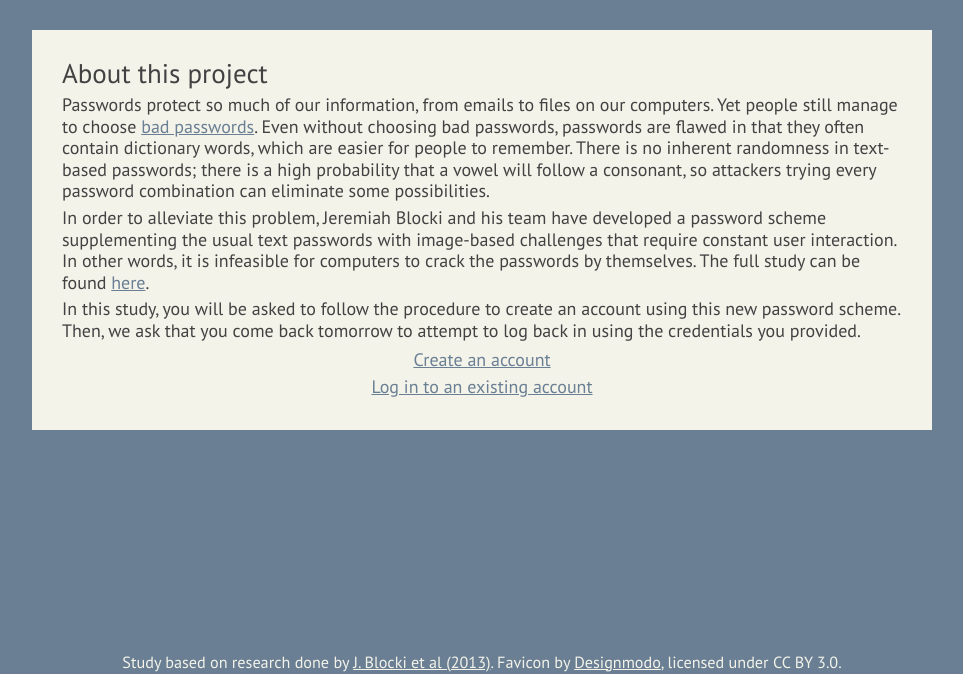
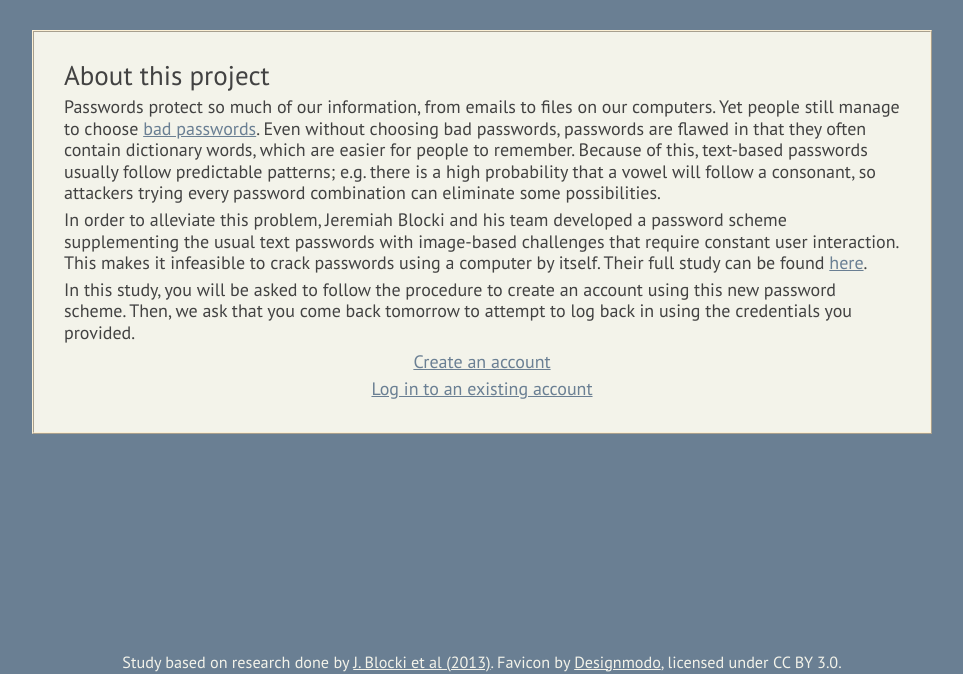
Before and after one commit to brandonchinn178/gotcha-password, a Django app: template gotcha_password/templates/home.html in a window 1280 px wide. Shown: the part 113-787 px from the top of the page, without its empty margins (158-1121 px from the left). Run offline with Django 3.2, Linux system fonts and the light colour scheme; the template is opened without the code that fills it, so the values that code supplies are empty; style sheets or scripts are compiled from the project's sources.

Commit message:
fixes to home page

```diff
--- a/gotcha_password/static/sass/base.scss
+++ b/gotcha_password/static/sass/base.scss
@@ -67,6 +67,7 @@ footer {
     color: $black;
     width: 900px;
     margin: 0 auto;
+    border: 2px ridge $off-white;
     a {
         color: $blue;
         &:hover {
--- a/gotcha_password/templates/home.html
+++ b/gotcha_password/templates/home.html
@@ -7,8 +7,8 @@
 
 {% block content %}
     <h1>About this project</h1>
-    <p>Passwords protect so much of our information, from emails to files on our computers. Yet people still manage to choose <a href="http://www.prweb.com/releases/2012/10/prweb10046001.htm">bad passwords</a>. Even without choosing bad passwords, passwords are flawed in that they often contain dictionary words, which are easier for people to remember. There is no inherent randomness in text-based passwords; there is a high probability that a vowel will follow a consonant, so attackers trying every password combination can eliminate some possibilities.</p>
-    <p>In order to alleviate this problem, Jeremiah Blocki and his team have developed a password scheme supplementing the usual text passwords with image-based challenges that require constant user interaction. In other words, it is infeasible for computers to crack the passwords by themselves. The full study can be found <a href="http://dl.acm.org/citation.cfm?id=2517319">here</a>.</p>
+    <p>Passwords protect so much of our information, from emails to files on our computers. Yet people still manage to choose <a href="http://www.prweb.com/releases/2012/10/prweb10046001.htm">bad passwords</a>. Even without choosing bad passwords, passwords are flawed in that they often contain dictionary words, which are easier for people to remember. Because of this, text-based passwords usually follow predictable patterns; e.g. there is a high probability that a vowel will follow a consonant, so attackers trying every password combination can eliminate some possibilities.</p>
+    <p>In order to alleviate this problem, Jeremiah Blocki and his team developed a password scheme supplementing the usual text passwords with image-based challenges that require constant user interaction. This makes it infeasible to crack passwords using a computer by itself. Their full study can be found <a href="http://dl.acm.org/citation.cfm?id=2517319">here</a>.</p>
     <p>In this study, you will be asked to follow the procedure to create an account using this new password scheme. Then, we ask that you come back tomorrow to attempt to log back in using the credentials you provided.</p>
     <ul class="links">
         <li><a href="#">Create an account</a></li>
```
